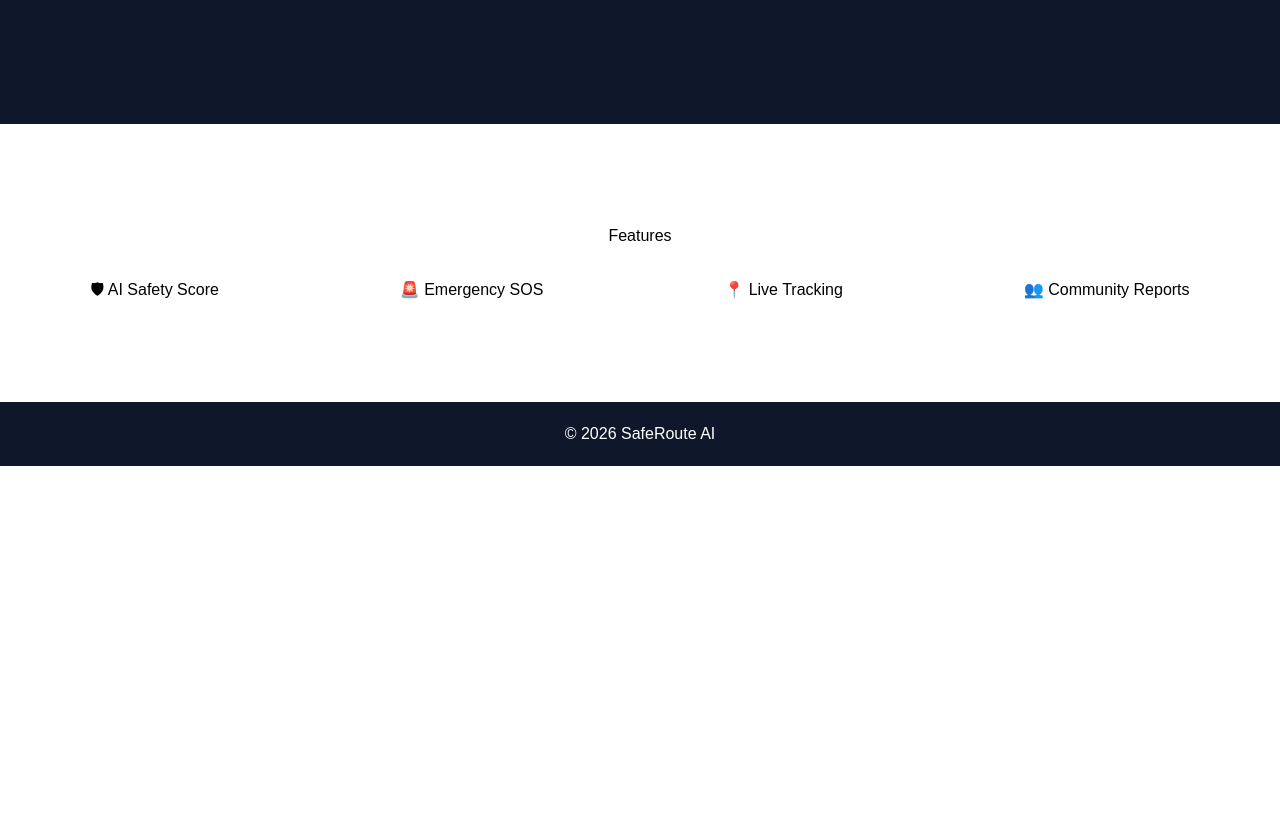
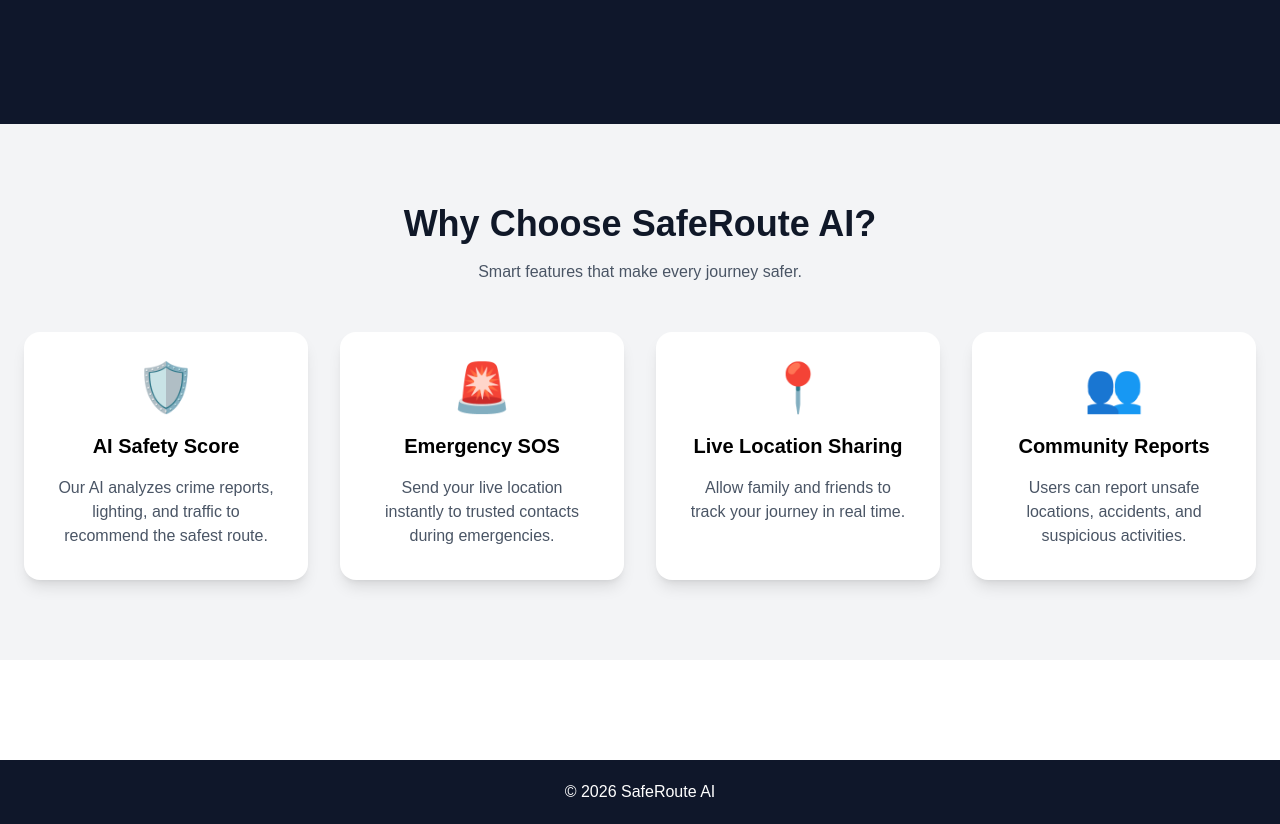
Before and after one commit to pradnyapagale7654/SafeRoute-AI-2.0, a React (Vite) app in the folder client/: page / in a window 1280 px wide. Shown: the part 740-1564 px from the top of the page. Before the commit the page ends 1206 px from the top, so only its background shows below. Built offline with nearby package versions, Linux system fonts and the light colour scheme.

Commit message:
Add features section to landing page

```diff
--- a/client/src/components/Features.jsx
+++ b/client/src/components/Features.jsx
@@ -1,35 +1,66 @@
 function Features() {
+  const features = [
+    {
+      icon: "🛡️",
+      title: "AI Safety Score",
+      description:
+        "Our AI analyzes crime reports, lighting, and traffic to recommend the safest route.",
+    },
+    {
+      icon: "🚨",
+      title: "Emergency SOS",
+      description:
+        "Send your live location instantly to trusted contacts during emergencies.",
+    },
+    {
+      icon: "📍",
+      title: "Live Location Sharing",
+      description:
+        "Allow family and friends to track your journey in real time.",
+    },
+    {
+      icon: "👥",
+      title: "Community Reports",
+      description:
+        "Users can report unsafe locations, accidents, and suspicious activities.",
+    },
+  ];
+
   return (
-    <section
-      style={{
-        marginTop: "100px",
-        textAlign: "center",
-      }}
-    >
-      <h2>Features</h2>
+    <section className="bg-gray-100 py-20">
+      <div className="max-w-7xl mx-auto px-6">
 
-      <div
-        style={{
-          display: "flex",
-          justifyContent: "space-around",
-          marginTop: "30px",
-        }}
-      >
-        <div>
-          <h3>🛡 AI Safety Score</h3>
+        <h2 className="text-4xl font-bold text-center text-gray-900">
+          Why Choose SafeRoute AI?
+        </h2>
+
+        <p className="text-center text-gray-600 mt-4 mb-12">
+          Smart features that make every journey safer.
+        </p>
+
+        <div className="grid grid-cols-1 md:grid-cols-2 lg:grid-cols-4 gap-8">
+
+          {features.map((feature, index) => (
+            <div
+              key={index}
+              className="bg-white rounded-2xl shadow-lg p-8 text-center hover:scale-105 hover:shadow-2xl transition-all duration-300"
+            >
+              <div className="text-5xl mb-5">
+                {feature.icon}
+              </div>
+
+              <h3 className="text-xl font-bold mb-4">
+                {feature.title}
+              </h3>
+
+              <p className="text-gray-600">
+                {feature.description}
+              </p>
+            </div>
+          ))}
+
         </div>
 
-        <div>
-          <h3>🚨 Emergency SOS</h3>
-        </div>
-
-        <div>
-          <h3>📍 Live Tracking</h3>
-        </div>
-
-        <div>
-          <h3>👥 Community Reports</h3>
-        </div>
       </div>
     </section>
   );
```
